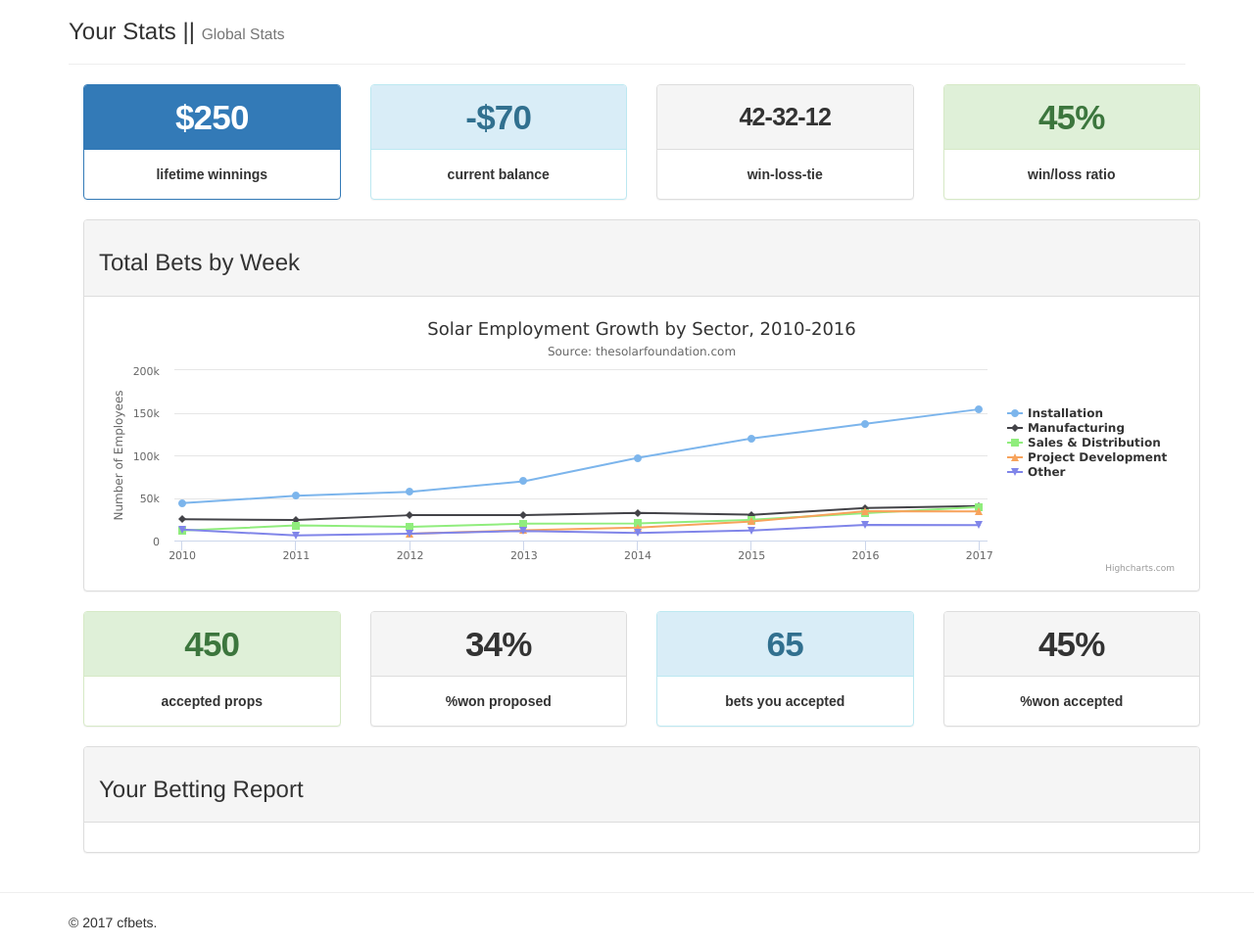
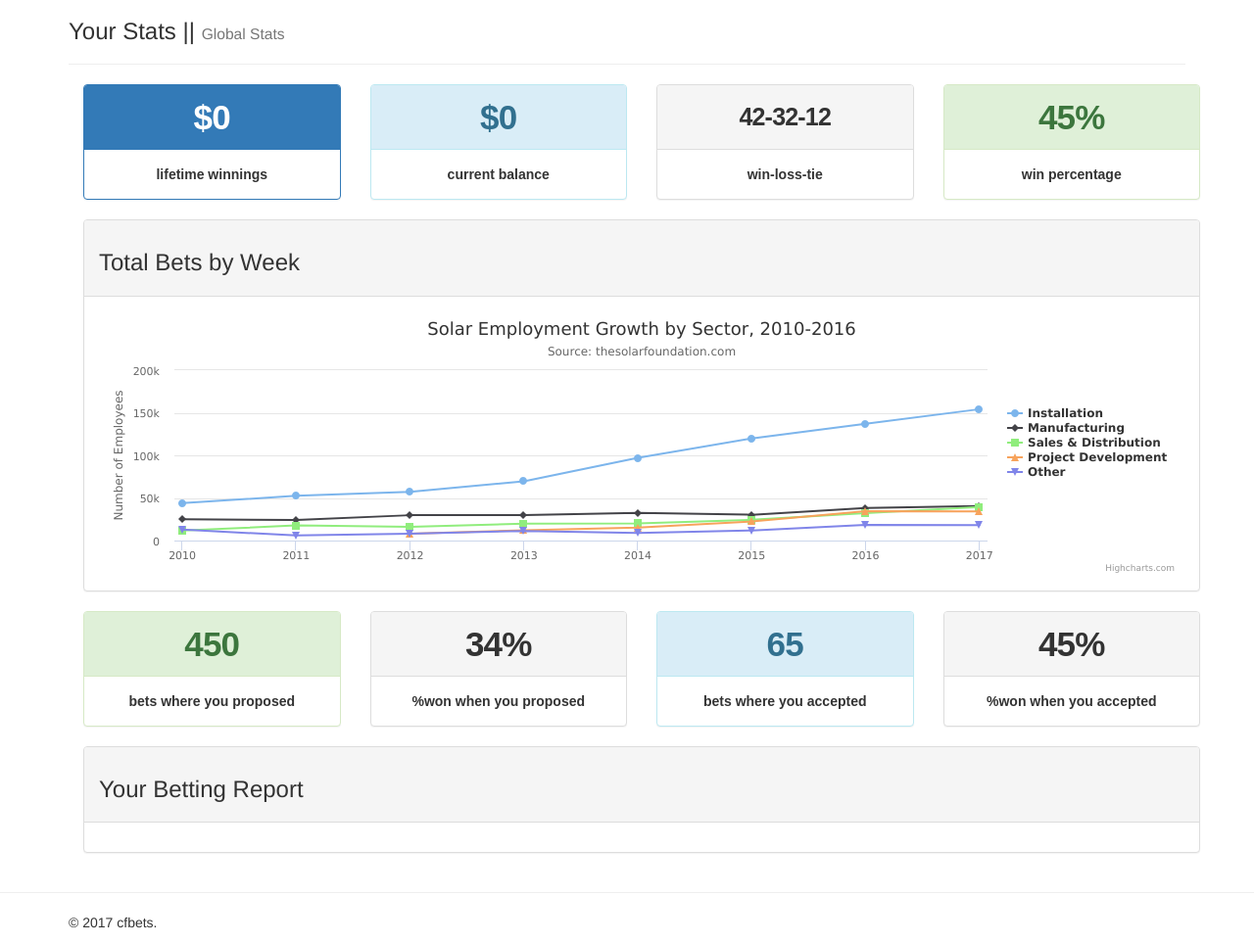
Before and after one commit to joshpelkey/cfbets, a Django app: page /bets/your_stats/ in a window 1280 px wide. Shown: the part 51-1015 px from the top of the page at 98% size. Run offline with Django 3.2, Linux system fonts and the light colour scheme; the visitor is signed in with stand-in values (Sample User, id 1); some libraries are stand-ins or nearby versions.

Commit message:
add winnings balances

```diff
--- a/cfbets/bets/templates/bets/base_your_stats.html
+++ b/cfbets/bets/templates/bets/base_your_stats.html
@@ -11,7 +11,13 @@
 
 				<div class="panel status panel-primary">
 					<div class="panel-heading">
-						<h1 class="panel-title text-center">$250</h1>
+						<h1 class="panel-title text-center">
+							{% if user.userprofile.current_balance < 0 %}
+								-${{ user.userprofile.current_balance|stringformat:"+d"|slice:"1:" }}
+							{% else %}
+								${{ user.userprofile.current_balance }}
+							{% endif %}
+						</h1>
 					</div>
 					<div class="panel-body text-center">
 						<strong>lifetime winnings</strong>
@@ -23,7 +29,13 @@
 
 				<div class="panel status panel-info">
 					<div class="panel-heading">
-						<h1 class="panel-title text-center">-$70</h1>
+						<h1 class="panel-title text-center">
+							{% if user.userprofile.current_balance < 0 %}
+								-${{ user.userprofile.overall_winnings|stringformat:"+d"|slice:"1:" }}
+							{% else %}
+								${{ user.userprofile.overall_winnings }}
+							{% endif %}
+						</h1>
 					</div>
 					<div class="panel-body text-center">
 						<strong>current balance</strong>
@@ -51,7 +63,7 @@
 						<h1 class="panel-title text-center">45%</h1>
 					</div>
 					<div class="panel-body text-center">
-						<strong>win/loss ratio</strong>
+						<strong>win percentage</strong>
 					</div>
 				</div>
 			</div>
@@ -77,7 +89,7 @@
 						<h1 class="panel-title text-center">450</h1>
 					</div>
 					<div class="panel-body text-center">
-						<strong>accepted props</strong>
+						<strong>bets where you proposed</strong>
 					</div>
 				</div>
 
@@ -89,7 +101,7 @@
 						<h1 class="panel-title text-center">34%</h1>
 					</div>
 					<div class="panel-body text-center">
-						<strong>%won proposed</strong>
+						<strong>%won when you proposed</strong>
 					</div>
 				</div>
 
@@ -101,7 +113,7 @@
 						<h1 class="panel-title text-center">65</h1>
 					</div>
 					<div class="panel-body text-center">
-						<strong>bets you accepted</strong>
+						<strong>bets where you accepted</strong>
 					</div>
 				</div>
 
@@ -114,7 +126,7 @@
 						<h1 class="panel-title text-center">45%</h1>
 					</div>
 					<div class="panel-body text-center">
-						<strong>%won accepted</strong>
+						<strong>%won when you accepted</strong>
 					</div>
 				</div>
 			</div>
```
